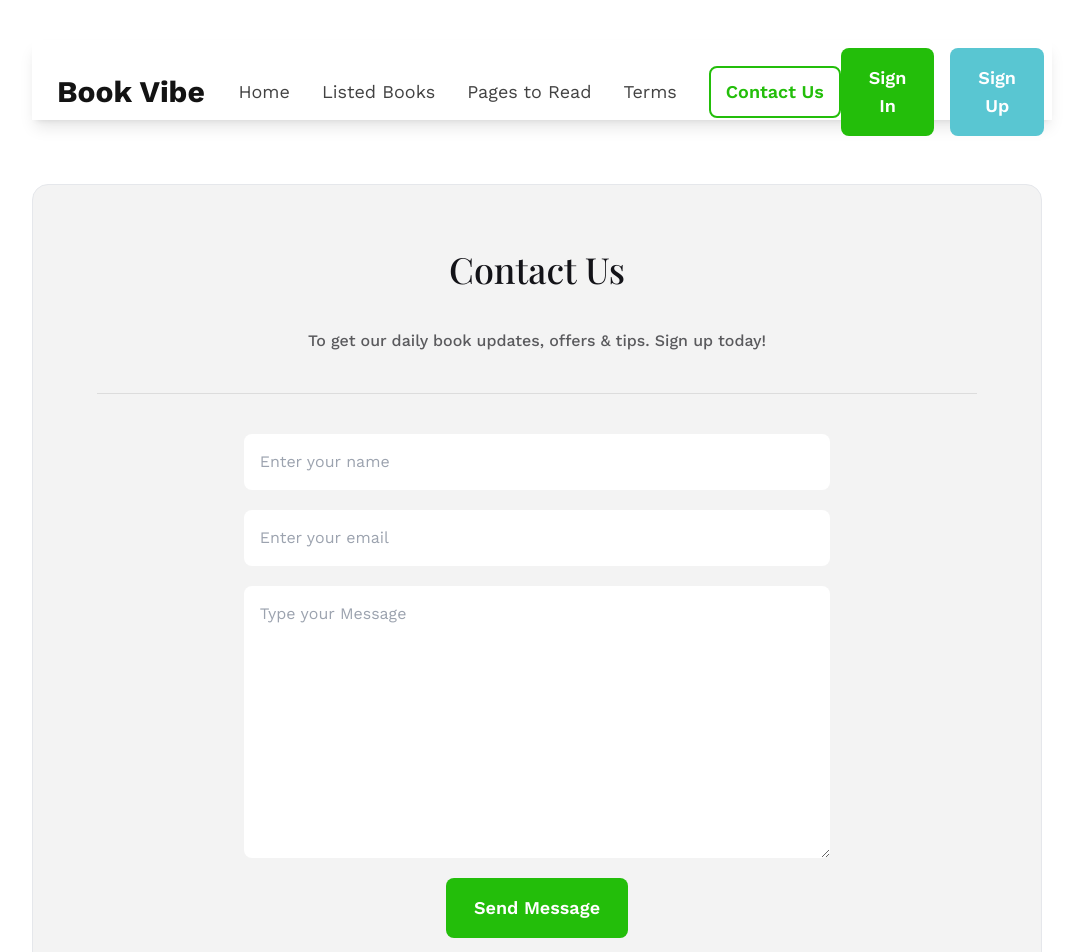
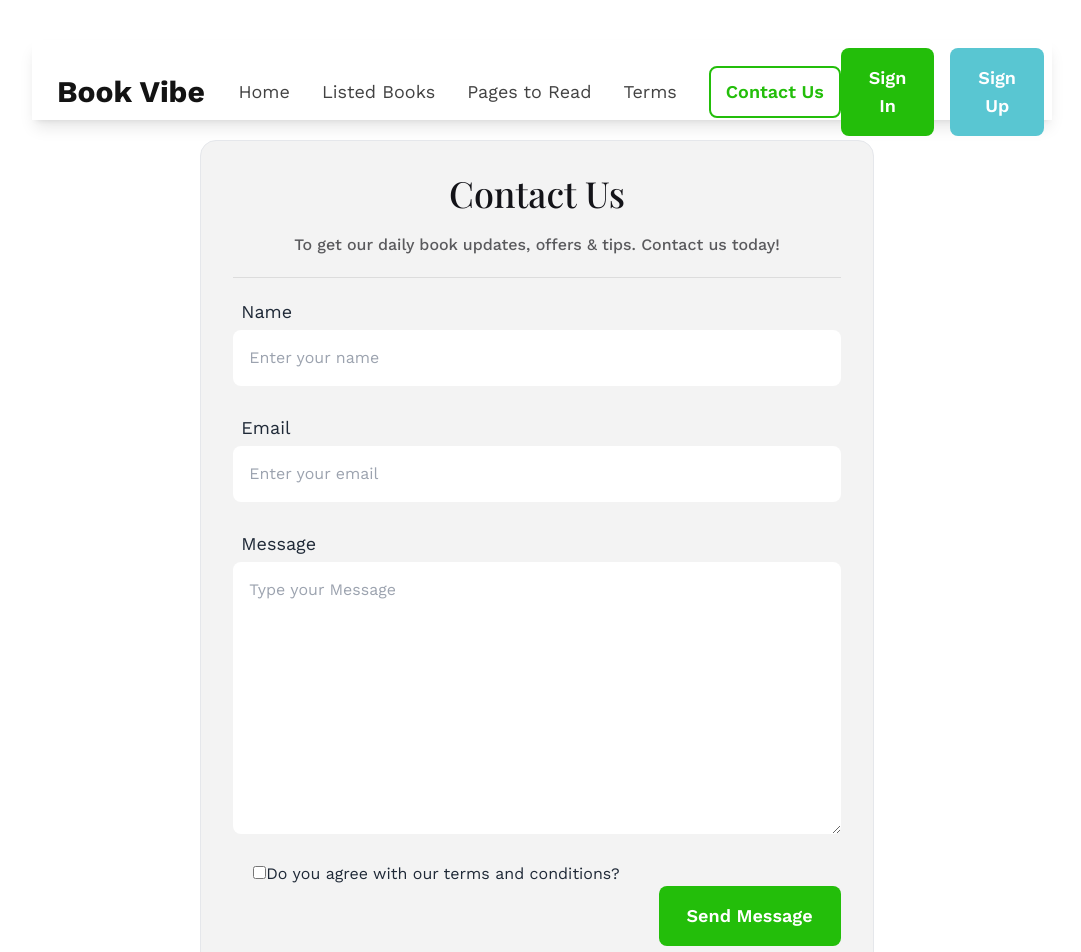
Before and after one commit to khaledshuvo/book-hive-project, a React (Vite) app: page /contact-us in a window 1280 px wide. Shown: the top 952 px of the page, without its empty margins (103-1184 px from the left). Built offline with nearby package versions, Linux system fonts and the light colour scheme; a web font is replaced by a local one.

Commit message:
contact us added for bonus

```diff
--- a/src/ContactUs.jsx
+++ b/src/ContactUs.jsx
@@ -1,34 +1,89 @@
+import { useState } from 'react';
 
 const ContactUs = () => {
+  const [name, setName] = useState('');
+  const [email, setEmail] = useState('');
+  const [message, setMessage] = useState('');
+  const [isSubmit, setIsSubmit] = useState(false);
+  const [isChecked, setIsChecked] = useState(false);
+
+  const handleSubmit = event => {
+    event.preventDefault();
+    if (!isChecked) {
+      return;
+    }
+    //     const user = { name: name, email: email, message: message };
+    setIsSubmit(true);
+  };
   return (
-         <div className="border rounded-2xl bg-[#1313180D] my-16 p-16 text-center">
-           <h3 className="text-[#131318] text-4xl font-medium font-play">Contact Us</h3>
-           <h3 className="text-[#5a5a5d] text-base font-medium py-10 border-b border-[#1313181A]">
-             To get our daily book updates, offers & tips. Sign up today!
+    <div className="">
+      <form
+        onSubmit={event => handleSubmit(event)}
+        className="flex flex-col mt-5 w-2/3 border rounded-2xl mx-auto bg-[#1313180D] my-8 p-8 text-center"
+      >
+        <h3 className="text-[#131318] text-4xl font-medium font-play">
+          Contact Us
         </h3>
-           <div className="flex flex-col gap-5 items-center mt-10">
+        <h3 className="text-[#5a5a5d] text-base font-medium py-5 mb-5 border-b border-[#1313181A]">
+          To get our daily book updates, offers & tips. Contact us today!
+        </h3>
+        <h3 className="text-lg text-left ml-2 mb-1">Name</h3>
         <input
-               className="w-2/3 p-4 rounded-lg"
+          required
+          onChange={event => setName(event.target.value)}
+          className="p-4 rounded-lg mb-7"
           type="text"
           placeholder="Enter your name"
         />
+        <h3 className="text-lg text-left ml-2 mb-1">Email</h3>
         <input
-               className="w-2/3 p-4 rounded-lg"
+          required
+          onChange={event => setEmail(event.target.value)}
+          className="p-4 rounded-lg mb-7"
           type="email"
           placeholder="Enter your email"
         />
+        <h3 className="text-lg text-left ml-2 mb-1">Message</h3>
         <textarea
-               className="w-2/3 p-4 rounded-lg"
+          required
+          onChange={event => setMessage(event.target.value)}
+          className="p-4 rounded-lg mb-7"
           placeholder="Type your Message"
           name="Message"
           id=""
           cols="50"
           rows="10"
         ></textarea>
+        <div className="text-left pl-5">
+          <input
+            onChange={event => setIsChecked(event.target.checked)}
+            type="checkbox"
+          />
+          Do you agree with our terms and conditions?
+        </div>
+        <div className="text-right">
           <button className="rounded-lg px-7 py-4 bg-[#23BE0A] text-white text-lg font-semibold">
             Send Message
           </button>
         </div>
+      </form>
+      {isSubmit && (
+        <div className="fixed top-0 bottom-0 right-0 left-0 z-10 h-screen w-full flex justify-center items-center bg-[#8EDF6E]">
+          <div className="h-1/3 w-1/2 py-12 px-10 bg-white rounded-xl text-center">
+            <h4 className="text-[#131318] text-3xl font-medium font-play mb-10">
+              You have submitted the form successfully!
+            </h4>
+            <p className="text-lg mb-3 text-left">
+              Hey {name}, we have got your message:-{' '}
+              <span className="text-lg text-blue-500">
+                {"'"} {message.slice(0, 15)}
+                {"'"}
+              </span>{' '}
+              successfully. We will contact with you on your email: {email}
+            </p>
+          </div>
+        </div>
+      )}
     </div>
   );
 };
```
Lines whose indentation alone changed are shown as unchanged.
